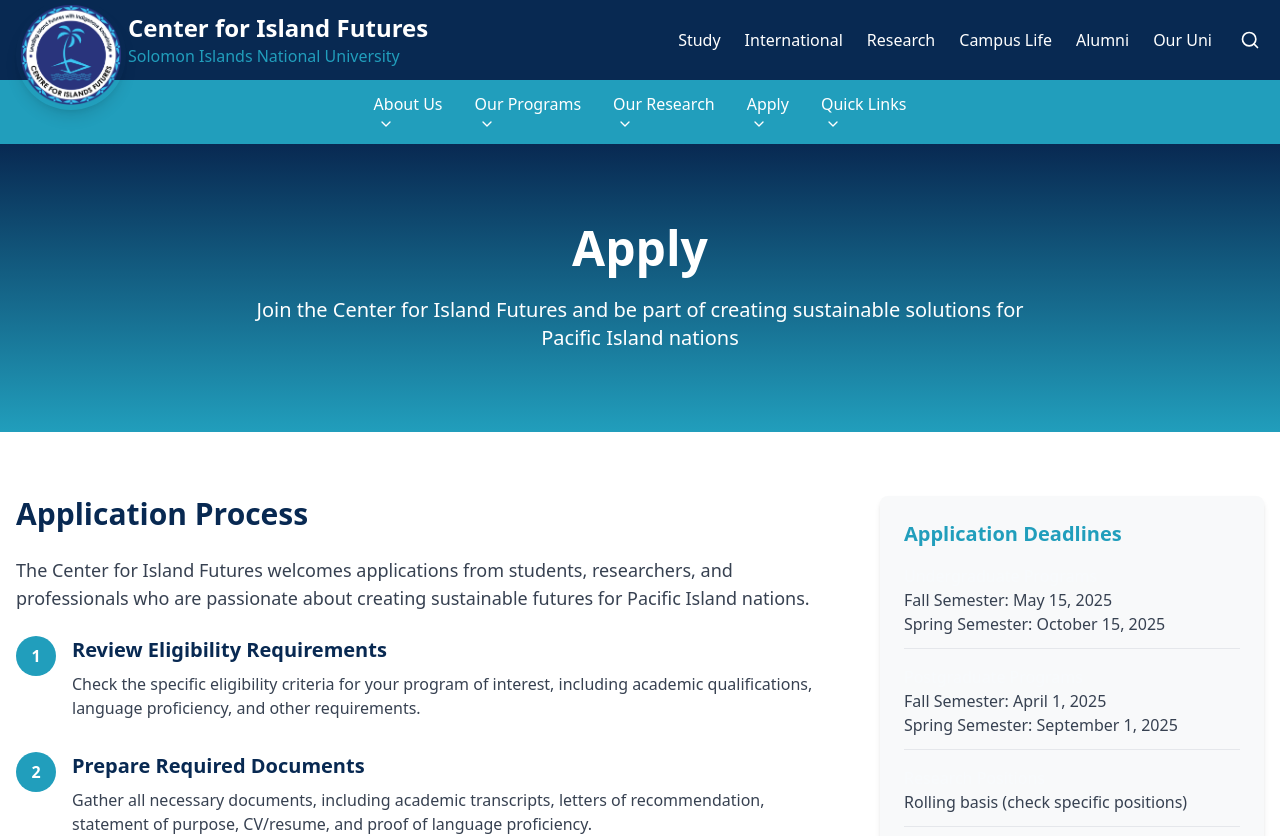
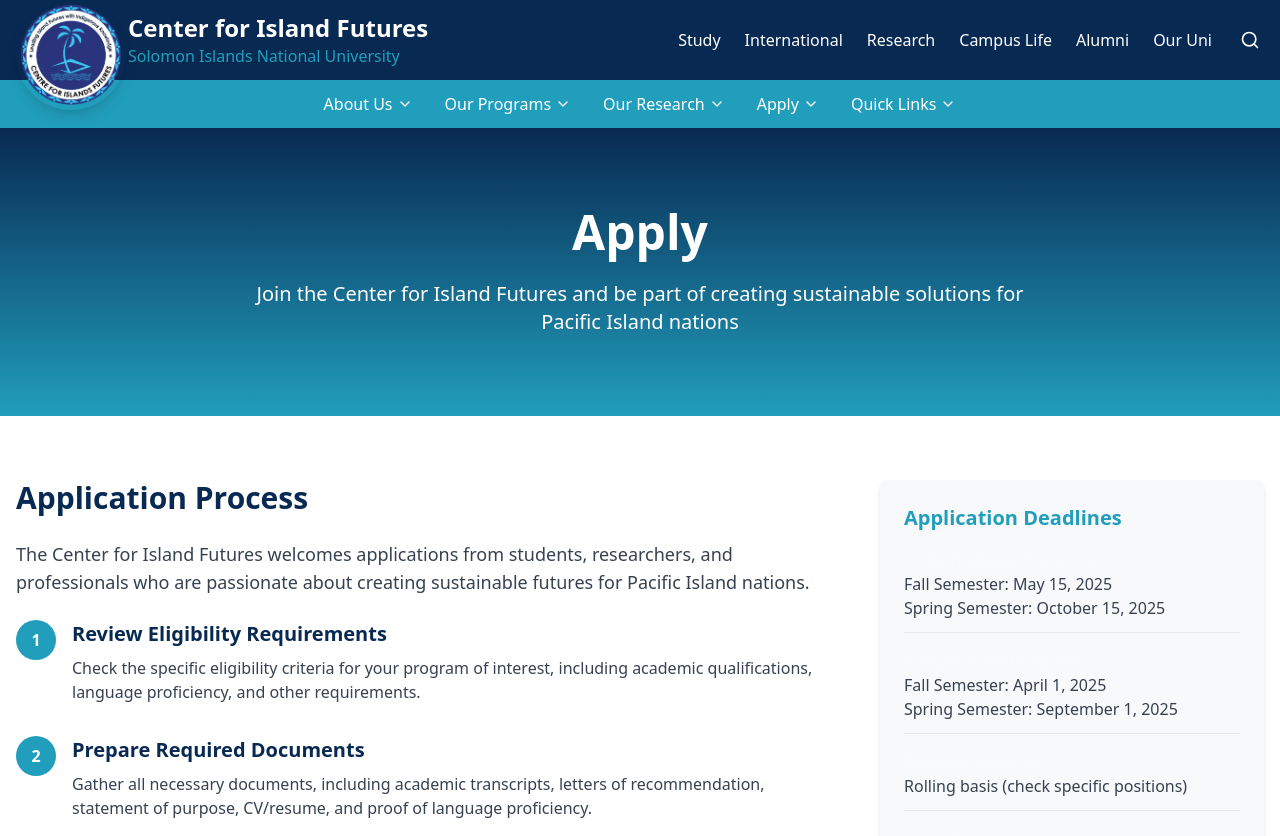
Before and after one commit to monolinedf/buildify-0a12e8e4-ad93-4df7-adeb-1b71c0e817de, a React (Vite) app: page /apply in a window 1280 px wide. Shown: the top 836 px of the page. Built offline with nearby package versions, Linux system fonts and the light colour scheme.

Commit message:
UPDATE: src/components/Header.tsx

```diff
--- a/src/components/Header.tsx
+++ b/src/components/Header.tsx
@@ -493,7 +493,7 @@
                       <div className="flex items-center">
                         <button
                           onClick={() => handleBottomMenuClick(item.id)}
-                          className={`hover:text-[#082952] transition-colors py-1 ${bottomDropdown === item.id ? 'text-[#082952]' : ''}`}
+                          className={`hover:text-[#082952] transition-colors py-1 flex items-center ${bottomDropdown === item.id ? 'text-[#082952]' : ''}`}
                         >
                           {item.label}
                           {item.hasDropdown && <ChevronDown size={16} className="ml-1" />}
```
